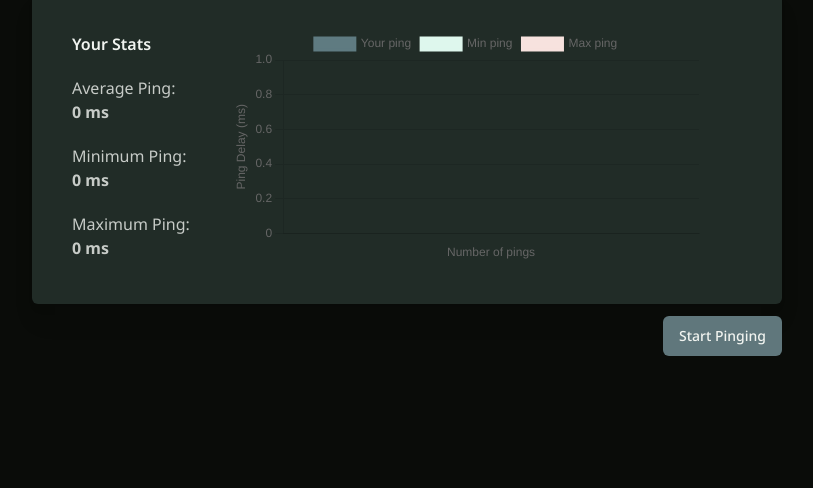
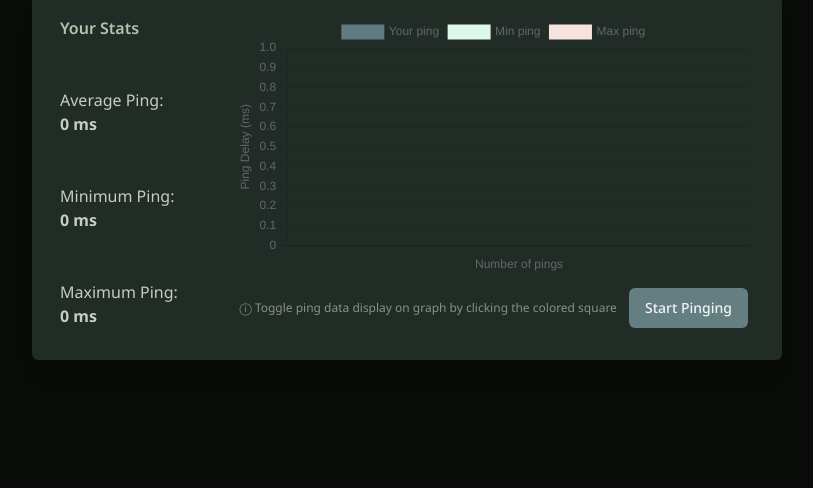
Before and after one commit to dot-tsu/laggy-or-not, an Astro site: page / in a window 1280 px wide. Shown: the part 312-800 px from the top of the page, without its empty margins (233-1046 px from the left). Built offline with nearby package versions, Linux system fonts and the light colour scheme; Astro itself is replaced by a stand-in of ours.

Commit message:
Improve UI and UX

```diff
--- a/src/sections/Ping.astro
+++ b/src/sections/Ping.astro
@@ -144,16 +144,23 @@ import { Button } from "@/components/ui/button";
 </script>
 
 <section
-  class="w-[750px] bg-secondary/40 text-content p-10 rounded-md shadow-xl flex justify-center items-center">
+  class="w-[750px] bg-secondary/40 text-content px-7 py-5 rounded-md shadow-xl flex justify-center">
   <div
-    class="w-1/4 flex flex-col gap-5 [&>p]:text-content/80 [&>p>span]:font-bold [&>p>span]:block">
-    <h2 class="font-semibold">Your Stats</h2>
+    class="w-1/4 flex flex-col gap-12 [&>p]:text-content/80 [&>p>span]:font-bold [&>p>span]:block">
+    <h2 class="font-semibold text-primary">Your Stats</h2>
     <p>Average Ping: <span id="pingAvg">0 ms</span></p>
     <p>Minimum Ping: <span id="pingMin">0 ms</span></p>
     <p>Maximum Ping: <span id="pingMax">0 ms</span></p>
   </div>
-  <div class="w-3/4 mr-10">
-    <canvas id="pingChart"></canvas>
+  <div class="w-3/4">
+    <canvas id="pingChart" class="h-full"></canvas>
+    <div class="flex justify-around items-center">
+      <p class="text-xs text-content/50">
+        ⓘ Toggle ping data display on graph by clicking the colored square
+      </p>
+      <Button id="pingButton" className="float-right my-3">
+        Start Pinging
+      </Button>
+    </div>
   </div>
 </section>
-<Button id="pingButton" className="float-right my-3"> Start Pinging </Button>
```
